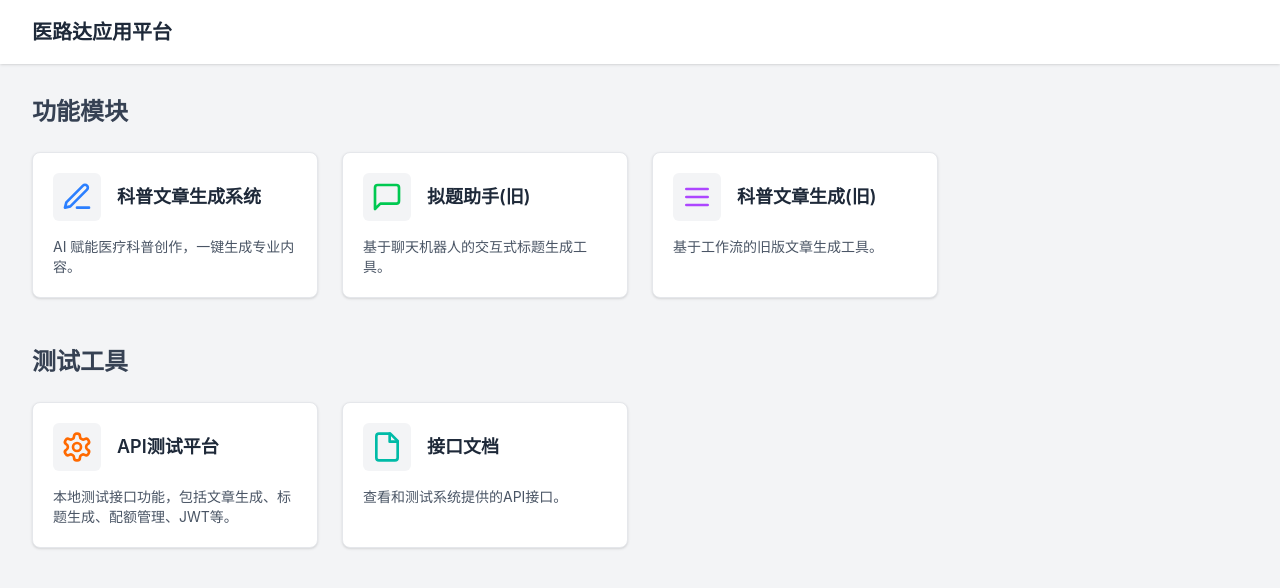
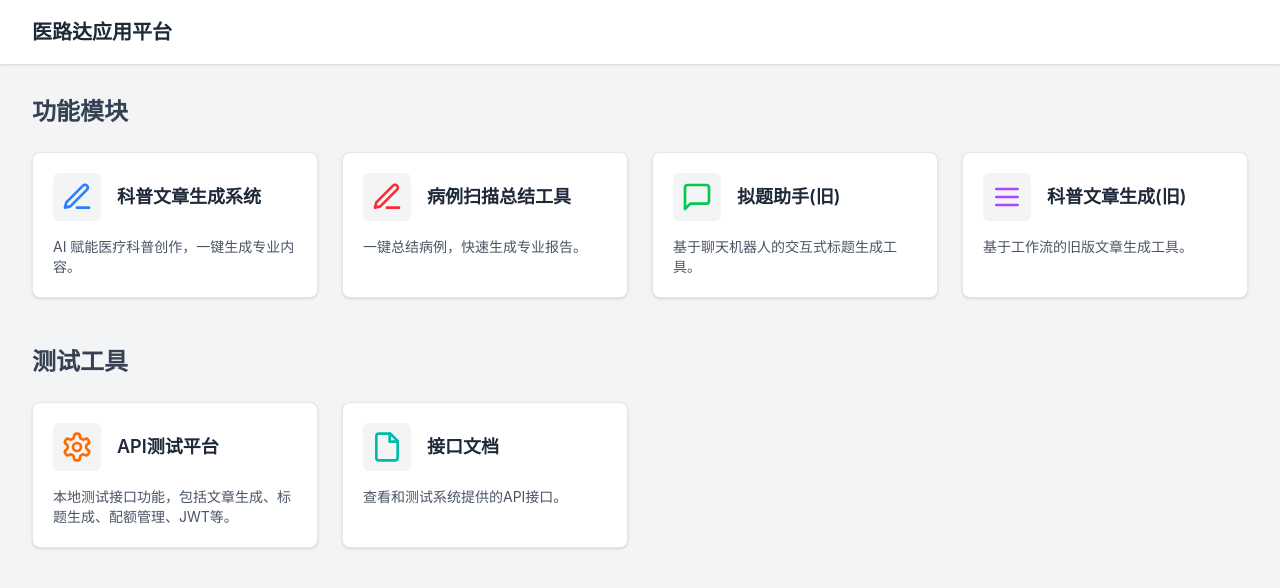
Before and after one commit to cnluocj/yilu-api, a Next.js app: page / in a window 1280 px wide. Shown: the top 588 px of the page. Built offline with nearby package versions, Linux system fonts and the light colour scheme.

Commit message:
病例扫描总结工具

```diff
--- a/src/app/page.tsx
+++ b/src/app/page.tsx
@@ -12,6 +12,18 @@ export default function HomePage() {
       href: '/article-generator',
       icon: ( // Simple placeholder icon
         <svg xmlns="http://www.w3.org/2000/svg" width="24" height="24" viewBox="0 0 24 24" fill="none" stroke="currentColor" strokeWidth="2" strokeLinecap="round" strokeLinejoin="round" className="w-8 h-8 text-blue-500">
+          <path d="M12 20h9"></path>
+          <path d="M16.5 3.5a2.12 2.12 0 0 1 3 3L7 19l-4 1 1-4Z"></path>
+        </svg>
+      )
+    },
+    // 病例扫描总结工具
+    {
+      title: '病例扫描总结工具',
+      description: '一键总结病例，快速生成专业报告。',
+      href: 'https://dify.sandboxai.jinzhibang.com.cn/workflow/eZaS6PueJyeAOznJ',
+      icon: (
+        <svg xmlns="http://www.w3.org/2000/svg" width="24" height="24" viewBox="0 0 24 24" fill="none" stroke="currentColor" strokeWidth="2" strokeLinecap="round" strokeLinejoin="round" className="w-8 h-8 text-red-500">
           <path d="M12 20h9"></path>
           <path d="M16.5 3.5a2.12 2.12 0 0 1 3 3L7 19l-4 1 1-4Z"></path>
         </svg>
```
